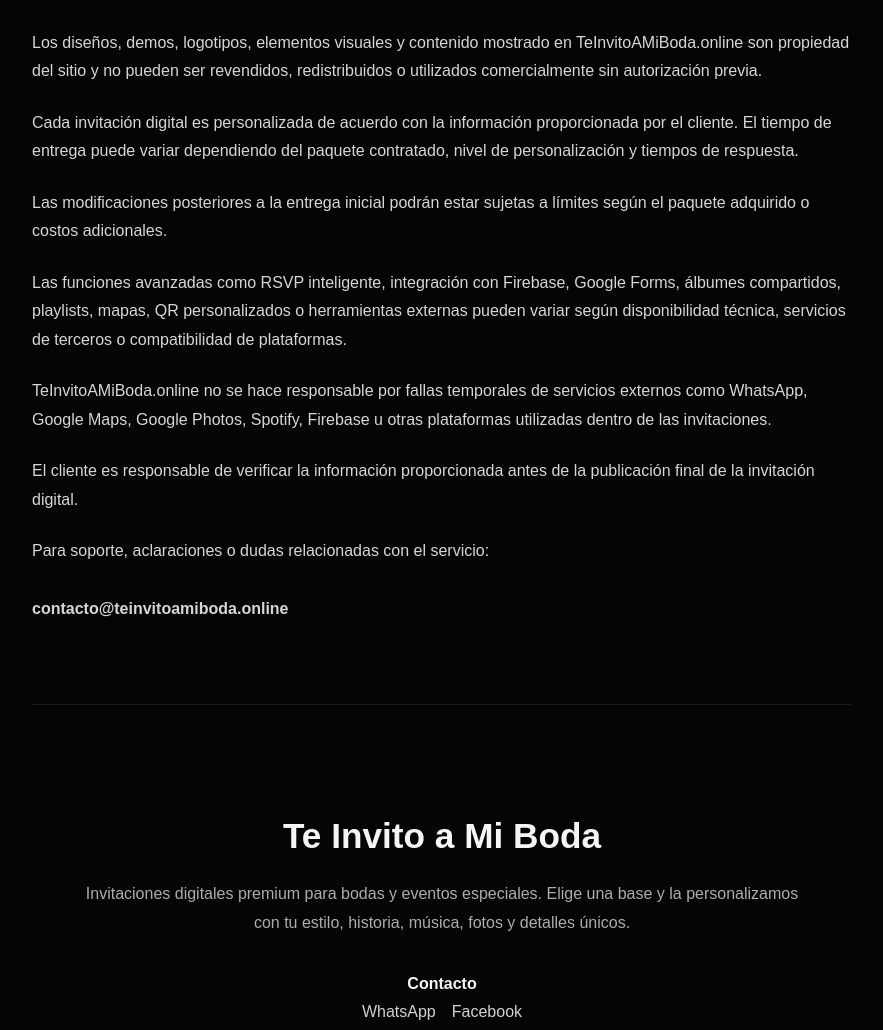
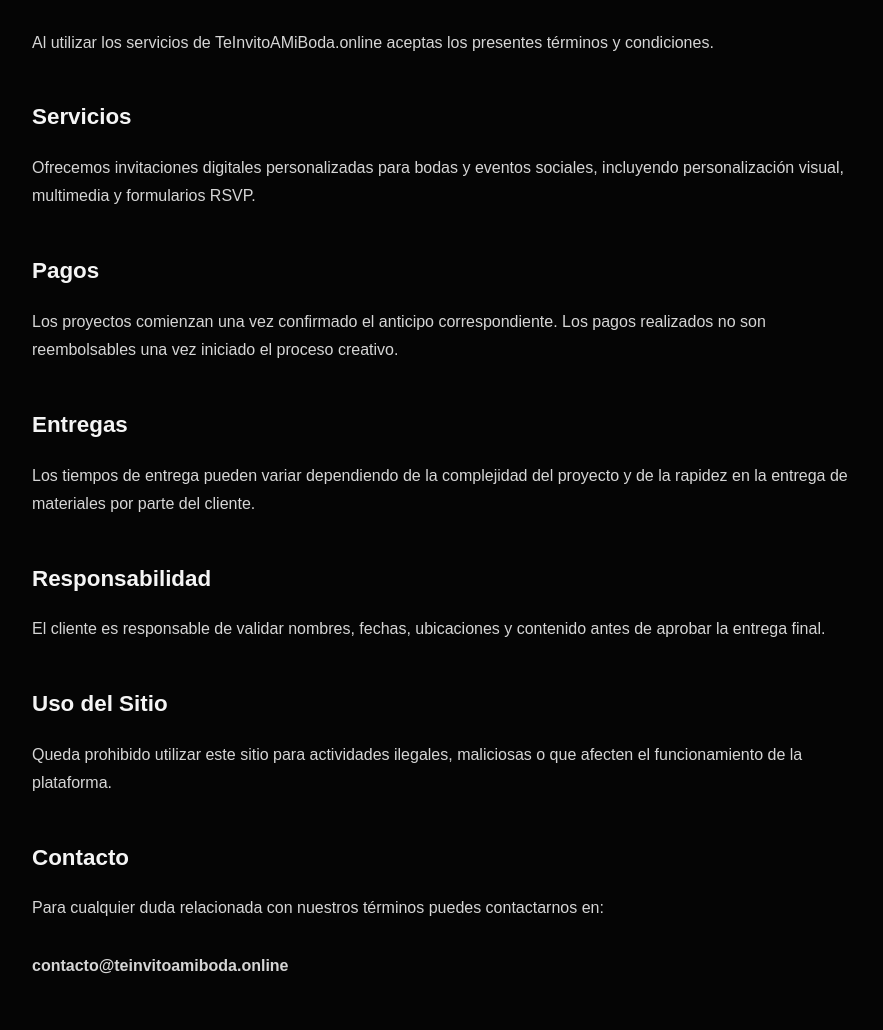
Before and after one commit to alan20tm-ui/Clientes, a website: page terminos-y-condiciones.html in a window 1280 px wide. Shown: the part 232-1262 px from the top of the page, without its empty margins (198-1081 px from the left). Drawn offline with Linux system fonts and the light colour scheme.

Commit message:
Update terminos-y-condiciones.html

```diff
--- a/terminos-y-condiciones.html
+++ b/terminos-y-condiciones.html
@@ -4,7 +4,33 @@
 <meta charset="UTF-8">
 <meta name="viewport" content="width=device-width, initial-scale=1.0">
 
-<title>Términos y Condiciones | TeInvitoAMiBoda.online</title>
+<title>Términos y Condiciones | Te Invito a Mi Boda</title>
+
+<meta name="description"
+      content="Consulta los términos y condiciones de uso de Te Invito a Mi Boda para servicios de invitaciones digitales y eventos personalizados.">
+
+<meta name="robots" content="index, follow">
+
+<link rel="canonical"
+      href="https://teinvitoamiboda.online/terminos-y-condiciones.html">
+
+<meta property="og:type" content="website">
+
+<meta property="og:title"
+      content="Términos y Condiciones | Te Invito a Mi Boda">
+
+<meta property="og:description"
+      content="Conoce los términos y condiciones aplicables a nuestros servicios digitales.">
+
+<meta property="og:url"
+      content="https://teinvitoamiboda.online/terminos-y-condiciones.html">
+
+<meta property="og:image"
+      content="https://teinvitoamiboda.online/assets/preview-social.jpg">
+
+<link rel="icon" type="image/png" href="/favicon.png">
+
+<meta name="theme-color" content="#050505">
 
 <style>
 
@@ -66,6 +92,12 @@ h1{
   font-size:3rem;
 }
 
+h2{
+  margin-top:2.5rem;
+  margin-bottom:1rem;
+  font-size:1.4rem;
+}
+
 p{
   margin-bottom:1.4rem;
   color:#d6d6d6;
@@ -115,6 +147,14 @@ p{
   font-size:.9rem;
 }
 
+.footer-legal{
+  margin-top:1rem;
+  display:flex;
+  justify-content:center;
+  gap:1rem;
+  flex-wrap:wrap;
+}
+
 @media(max-width:850px){
 
   body{
@@ -150,42 +190,48 @@ p{
 <h1>Términos y Condiciones</h1>
 
 <p>
-Los diseños, demos, logotipos, elementos visuales y contenido mostrado en
-TeInvitoAMiBoda.online son propiedad del sitio y no pueden ser revendidos,
-redistribuidos o utilizados comercialmente sin autorización previa.
+Al utilizar los servicios de TeInvitoAMiBoda.online aceptas los presentes términos y condiciones.
 </p>
 
+<h2>Servicios</h2>
+
 <p>
-Cada invitación digital es personalizada de acuerdo con la información
-proporcionada por el cliente. El tiempo de entrega puede variar dependiendo
-del paquete contratado, nivel de personalización y tiempos de respuesta.
+Ofrecemos invitaciones digitales personalizadas para bodas y eventos sociales,
+incluyendo personalización visual, multimedia y formularios RSVP.
 </p>
 
+<h2>Pagos</h2>
+
 <p>
-Las modificaciones posteriores a la entrega inicial podrán estar sujetas
-a límites según el paquete adquirido o costos adicionales.
+Los proyectos comienzan una vez confirmado el anticipo correspondiente.
+Los pagos realizados no son reembolsables una vez iniciado el proceso creativo.
 </p>
 
+<h2>Entregas</h2>
+
 <p>
-Las funciones avanzadas como RSVP inteligente, integración con Firebase,
-Google Forms, álbumes compartidos, playlists, mapas, QR personalizados
-o herramientas externas pueden variar según disponibilidad técnica,
-servicios de terceros o compatibilidad de plataformas.
+Los tiempos de entrega pueden variar dependiendo de la complejidad del proyecto
+y de la rapidez en la entrega de materiales por parte del cliente.
 </p>
 
+<h2>Responsabilidad</h2>
+
 <p>
-TeInvitoAMiBoda.online no se hace responsable por fallas temporales
-de servicios externos como WhatsApp, Google Maps, Google Photos,
-Spotify, Firebase u otras plataformas utilizadas dentro de las invitaciones.
+El cliente es responsable de validar nombres, fechas, ubicaciones y contenido
+antes de aprobar la entrega final.
 </p>
 
+<h2>Uso del Sitio</h2>
+
 <p>
-El cliente es responsable de verificar la información proporcionada
-antes de la publicación final de la invitación digital.
+Queda prohibido utilizar este sitio para actividades ilegales,
+maliciosas o que afecten el funcionamiento de la plataforma.
 </p>
 
+<h2>Contacto</h2>
+
 <p>
-Para soporte, aclaraciones o dudas relacionadas con el servicio:
+Para cualquier duda relacionada con nuestros términos puedes contactarnos en:
 <br><br>
 <strong>contacto@teinvitoamiboda.online</strong>
 </p>
```
